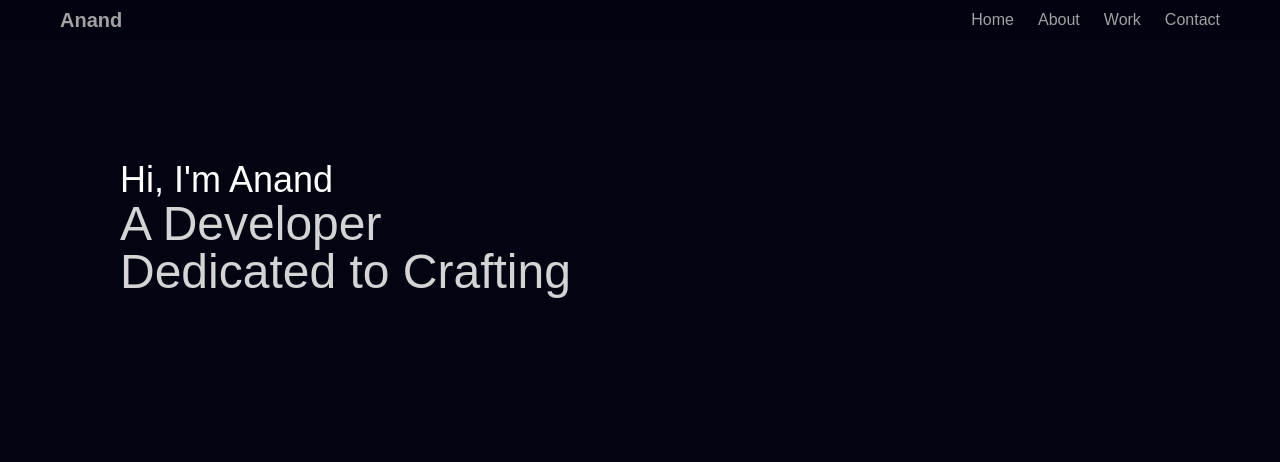
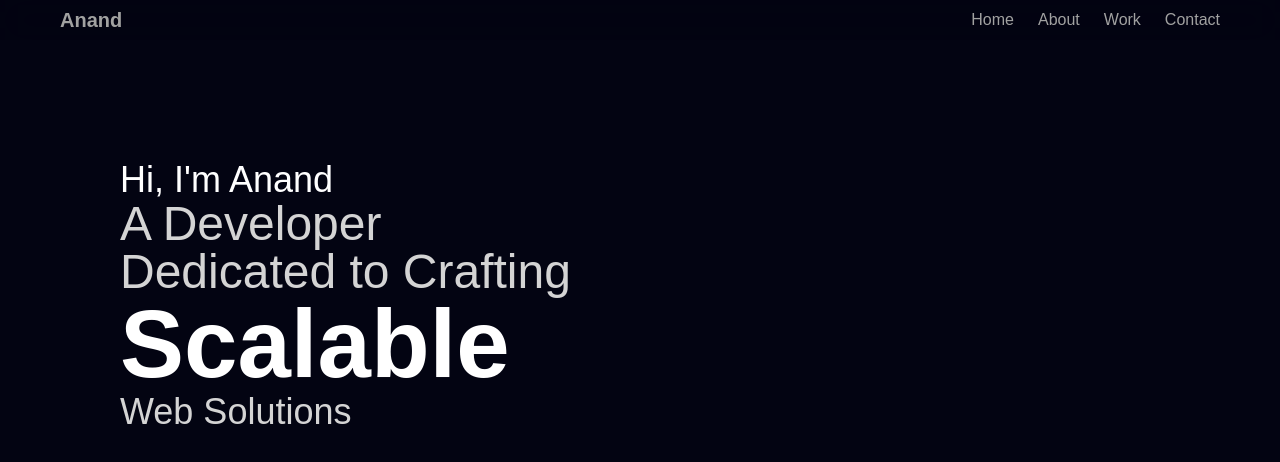
Before and after one commit to anandku06/portfolio, a React (Vite) app: page / in a window 1280 px wide. Shown: the top 462 px of the page. Built offline with nearby package versions, Linux system fonts and the light colour scheme; a web font is replaced by a local one.

Commit message:
Add FlipWords component and integrate with HeroText for dynamic text animation

```diff
--- a/package.json
+++ b/package.json
@@ -14,6 +14,7 @@
     "motion": "^12.9.2",
     "react": "^19.0.0",
     "react-dom": "^19.0.0",
+    "tailwind-merge": "^3.2.0",
     "tailwindcss": "^4.1.4"
   },
   "devDependencies": {
--- /dev/null
+++ b/src/components/FlipWords.jsx
@@ -0,0 +1,90 @@
+"use client";
+import React, { useCallback, useEffect, useState } from "react";
+import { AnimatePresence, motion } from "motion/react";
+import { twMerge } from "tailwind-merge";
+
+export const FlipWords = ({
+  words,
+  duration = 3000,
+  className
+}) => {
+  const [currentWord, setCurrentWord] = useState(words[0]);
+  const [isAnimating, setIsAnimating] = useState(false);
+
+  // thanks for the fix Julian - https://github.com/Julian-AT
+  const startAnimation = useCallback(() => {
+    const word = words[words.indexOf(currentWord) + 1] || words[0];
+    setCurrentWord(word);
+    setIsAnimating(true);
+  }, [currentWord, words]);
+
+  useEffect(() => {
+    if (!isAnimating)
+      setTimeout(() => {
+        startAnimation();
+      }, duration);
+  }, [isAnimating, duration, startAnimation]);
+
+  return (
+    <AnimatePresence
+      onExitComplete={() => {
+        setIsAnimating(false);
+      }}>
+      <motion.div
+        initial={{
+          opacity: 0,
+          y: 10,
+        }}
+        animate={{
+          opacity: 1,
+          y: 0,
+        }}
+        transition={{
+          type: "spring",
+          stiffness: 100,
+          damping: 10,
+        }}
+        exit={{
+          opacity: 0,
+          y: -40,
+          x: 40,
+          filter: "blur(8px)",
+          scale: 2,
+          position: "absolute",
+        }}
+        className={twMerge(
+          "z-10 inline-block relative text-left",
+          className
+        )}
+        key={currentWord}>
+        {/* edit suggested by Sajal: https://x.com/DewanganSajal */}
+        {currentWord.split(" ").map((word, wordIndex) => (
+          <motion.span
+            key={word + wordIndex}
+            initial={{ opacity: 0, y: 10, filter: "blur(8px)" }}
+            animate={{ opacity: 1, y: 0, filter: "blur(0px)" }}
+            transition={{
+              delay: wordIndex * 0.3,
+              duration: 0.3,
+            }}
+            className="inline-block whitespace-nowrap">
+            {word.split("").map((letter, letterIndex) => (
+              <motion.span
+                key={word + letterIndex}
+                initial={{ opacity: 0, y: 10, filter: "blur(8px)" }}
+                animate={{ opacity: 1, y: 0, filter: "blur(0px)" }}
+                transition={{
+                  delay: wordIndex * 0.3 + letterIndex * 0.05,
+                  duration: 0.2,
+                }}
+                className="inline-block">
+                {letter}
+              </motion.span>
+            ))}
+            <span className="inline-block">&nbsp;</span>
+          </motion.span>
+        ))}
+      </motion.div>
+    </AnimatePresence>
+  );
+};
--- a/src/components/HeroText.jsx
+++ b/src/components/HeroText.jsx
@@ -1,4 +1,5 @@
 import React from "react";
+import { FlipWords } from "./FlipWords";
 
 const HeroText = () => {
   return (
@@ -9,6 +10,10 @@
           <p className="text-5xl font-medium text-neutral-300">
             A Developer <br /> Dedicated to Crafting
           </p>
+          <div>
+            <FlipWords words={["Secure", "Scalable", "Modern"]} className="font-black text-white text-8xl" />
+          </div>
+          <p className="text-4xl font-medium text-neutral-300">Web Solutions</p>
         </div>
       </div>
     </div>
```
Also changed, not shown: 1 other file (tests, documents, lock files or other folders).
